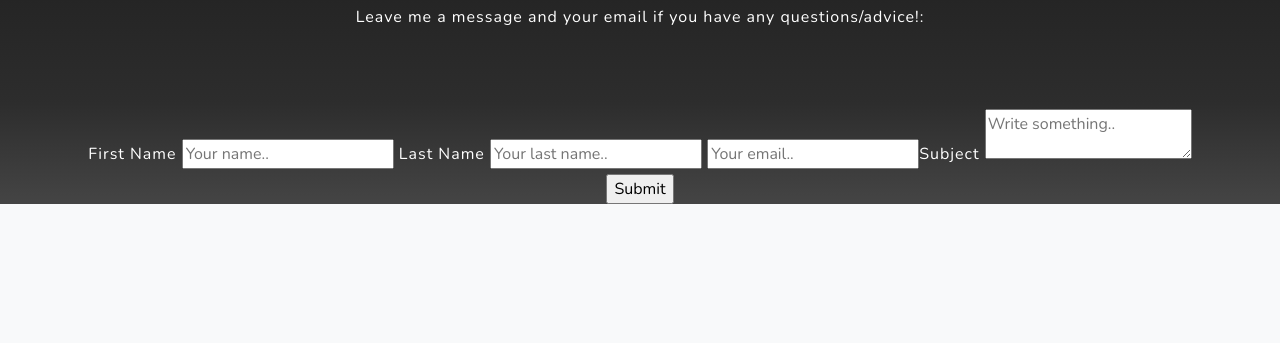
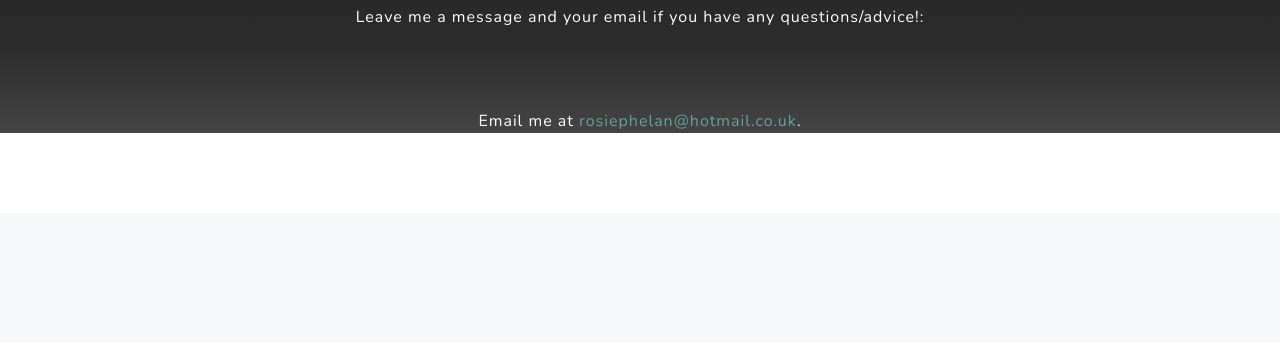
Before and after one commit to rosiephelan/south-france-website, a website: page about.html in a window 1280 px wide. Shown: the part 1001-1344 px from the top of the page. Drawn offline with nearby package versions, Linux system fonts and the light colour scheme.

Commit message:
Remove contact form
removed contact form and replced with email info.

```diff
--- a/about.html
+++ b/about.html
@@ -61,7 +61,10 @@
       <h2>Contact Me</h2>
       <p>Leave me a message and your email if you have any questions/advice!:</p>
     </div>
-    <div class="form">
+    <div>
+      <p>Email me at <a href="mailto:rosiephelan@hotmail.co.uk">rosiephelan@hotmail.co.uk</a>.<br>
+
+      <!--<div class="form">
       <div class="column">
         <form action="/action_page.php" method="POST">
           <label for="fname">First Name</label>
@@ -74,7 +77,7 @@
           <input type="submit" value="Submit">
         </form>
       </div>
-    </div>
+    </div> -->
   </section>
 
   <section id="projects" class="projects-section bg-light">
```
